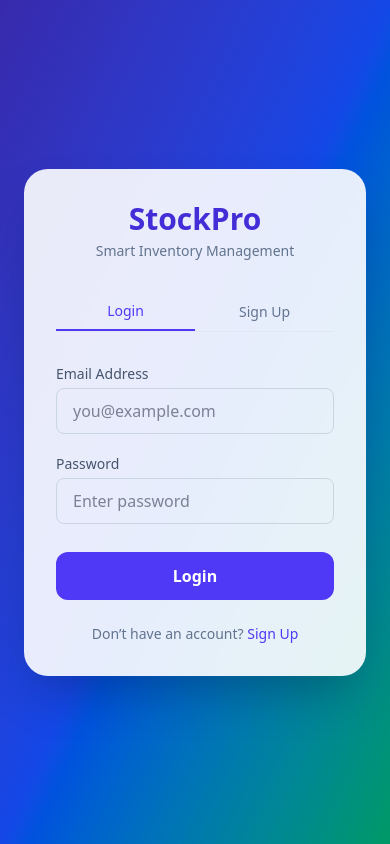
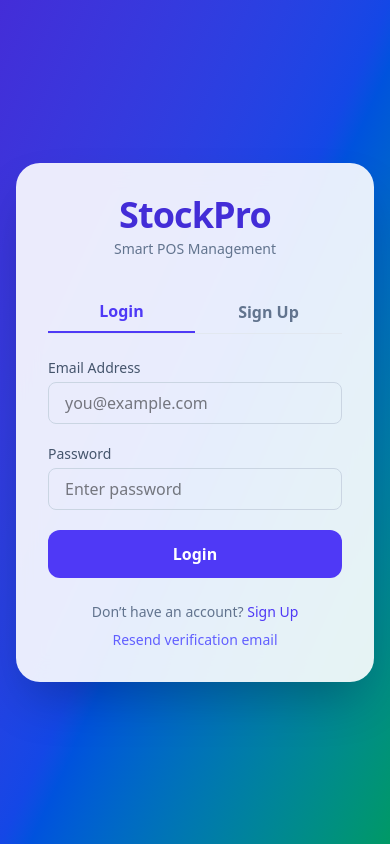
Before and after one commit to Ayray23/stockpro, a React (Vite) app: page /auth in a window 390 px wide. Built offline with nearby package versions, Linux system fonts and the light colour scheme; no server answers.

Commit message:
Login + Signup page with Email Verification  * - Auto-assign first user as Admin  * - Prevents unverified login

```diff
--- a/src/pages/uthPage.jsx
+++ b/src/pages/uthPage.jsx
@@ -1,13 +1,21 @@
-// src/pages/authPage.jsx
 import React, { useState } from "react";
 import {
   signInWithEmailAndPassword,
   createUserWithEmailAndPassword,
+  sendEmailVerification,
+  signOut,
 } from "firebase/auth";
 import { auth, db } from "../firebase";
 import { doc, setDoc, getDoc, getDocs, collection } from "firebase/firestore";
 import { useNavigate } from "react-router-dom";
 import { toast } from "react-toastify";
+
+/**
+ * AuthPage.jsx
+ * - Login + Signup page with Email Verification
+ * - Auto-assign first user as Admin
+ * - Prevents unverified login
+ */
 
 export default function AuthPage() {
   const [mode, setMode] = useState("login"); // 'login' | 'signup'
@@ -17,50 +25,70 @@ export default function AuthPage() {
   const [loading, setLoading] = useState(false);
   const navigate = useNavigate();
 
-  // Handle login/signup
   const handleSubmit = async (e) => {
     e.preventDefault();
     setLoading(true);
 
     try {
       if (mode === "signup") {
+        // 🟢 Signup Logic
         if (password !== confirm) {
           toast.error("Passwords do not match");
-          setLoading(false);
-          return;
+          return setLoading(false);
         }
 
-        // Create user
+        // Create user account
         const userCred = await createUserWithEmailAndPassword(auth, email, password);
         const user = userCred.user;
 
-        // Determine role — first user becomes admin
-        const usersSnap = await getDocs(collection(db, "users"));
-        const role = usersSnap.empty ? "admin" : "staff";
+        // Send verification email
+        await sendEmailVerification(user);
+        toast.info("📩 Verification email sent. Please check your inbox.");
 
+        // Determine role (first user = admin)
+        const allUsers = await getDocs(collection(db, "users"));
+        const role = allUsers.empty ? "admin" : "staff";
+
+        // Save profile
         await setDoc(doc(db, "users", user.uid), {
           uid: user.uid,
           email: user.email,
           role,
+          verified: false,
           createdAt: new Date().toISOString(),
         });
 
-        toast.success(`🎉 Account created successfully as ${role}`);
-        navigate(role === "admin" ? "/adminDashboard" : "/salesDashboard");
+        // Sign out immediately after signup to force verification
+        await signOut(auth);
+        toast.success("🎉 Account created! Please verify your email before login.");
+
       } else {
-        // Login
+        // 🔵 Login Logic
         const userCred = await signInWithEmailAndPassword(auth, email, password);
         const user = userCred.user;
+
+        // Verify email
+        if (!user.emailVerified) {
+          toast.warn("⚠️ Please verify your email before logging in.");
+          await signOut(auth);
+          return;
+        }
+
+        // Fetch user profile
         const ref = doc(db, "users", user.uid);
         const snap = await getDoc(ref);
 
         if (!snap.exists()) {
-          toast.error("Account not found in database");
+          toast.error("User profile not found in database");
+          await signOut(auth);
           return;
         }
 
         const data = snap.data();
-        toast.success(`👋 Welcome back, ${data.role === "admin" ? "Admin" : "Staff"}`);
+
+        toast.success(
+          `👋 Welcome back, ${data.role === "admin" ? "Admin" : "Staff"}`
+        );
         navigate(data.role === "admin" ? "/adminDashboard" : "/salesDashboard");
       }
     } catch (err) {
@@ -71,36 +99,36 @@ export default function AuthPage() {
     }
   };
 
+  const handleResendVerification = async () => {
+    if (auth.currentUser && !auth.currentUser.emailVerified) {
+      await sendEmailVerification(auth.currentUser);
+      toast.info("📨 Verification email resent!");
+    } else {
+      toast.warn("Please log in first to resend verification.");
+    }
+  };
+
   return (
-    <div className="min-h-screen flex flex-col lg:flex-row bg-gradient-to-br from-indigo-800 via-blue-700 to-emerald-600 text-slate-900">
-      {/* Left branding panel */}
-      <div className="hidden lg:flex flex-col justify-center items-start p-16 text-white w-1/2">
-        <h1 className="text-5xl font-extrabold mb-6 leading-tight">
-          Manage Your <span className="text-emerald-300">Stock</span> Smarter
+    <div className="min-h-screen flex items-center justify-center bg-gradient-to-br from-indigo-700 via-blue-700 to-emerald-600 p-4">
+      <div className="w-full max-w-md bg-white/90 backdrop-blur-md rounded-3xl shadow-2xl p-8">
+        {/* Header */}
+        <div className="text-center mb-8">
+          <h1 className="text-4xl font-extrabold text-indigo-700 tracking-tight">
+            StockPro
           </h1>
-        <p className="text-lg text-slate-200 max-w-md">
-          StockPro helps businesses track inventory, monitor sales, and manage staff effortlessly — all from a single dashboard.
-        </p>
+          <p className="text-sm text-slate-500 mt-1">Smart POS Management</p>
         </div>
 
-      {/* Auth card */}
-      <div className="flex flex-1 items-center justify-center p-6">
-        <div className="w-full max-w-md bg-white/90 backdrop-blur-xl rounded-3xl shadow-2xl p-8 transition-all">
-          <div className="text-center mb-8">
-            <h1 className="text-3xl font-bold text-indigo-700">StockPro</h1>
-            <p className="text-sm text-slate-500 mt-1">Smart Inventory Management</p>
-          </div>
-
-          {/* Mode Tabs */}
-          <div className="flex justify-center mb-8 border-b border-slate-200">
+        {/* Tabs */}
+        <div className="flex justify-center mb-6 border-b border-slate-200">
           {["login", "signup"].map((tab) => (
             <button
               key={tab}
               onClick={() => setMode(tab)}
-                className={`flex-1 py-2 font-medium text-sm transition-all duration-300 ${
+              className={`flex-1 py-2 font-semibold transition-all ${
                 mode === tab
                   ? "text-indigo-600 border-b-2 border-indigo-600"
-                    : "text-slate-500 hover:text-indigo-600"
+                  : "text-slate-500 hover:text-slate-700"
               }`}
             >
               {tab === "login" ? "Login" : "Sign Up"}
@@ -116,7 +144,7 @@ export default function AuthPage() {
             </label>
             <input
               type="email"
-                className="mt-1 w-full px-4 py-2.5 rounded-lg border border-slate-300 focus:ring-2 focus:ring-indigo-500 focus:outline-none transition"
+              className="mt-1 w-full px-4 py-2 rounded-lg border border-slate-300 focus:ring-2 focus:ring-indigo-500 focus:outline-none"
               value={email}
               onChange={(e) => setEmail(e.target.value)}
               placeholder="you@example.com"
@@ -130,7 +158,7 @@ export default function AuthPage() {
             </label>
             <input
               type="password"
-                className="mt-1 w-full px-4 py-2.5 rounded-lg border border-slate-300 focus:ring-2 focus:ring-indigo-500 focus:outline-none transition"
+              className="mt-1 w-full px-4 py-2 rounded-lg border border-slate-300 focus:ring-2 focus:ring-indigo-500 focus:outline-none"
               value={password}
               onChange={(e) => setPassword(e.target.value)}
               placeholder="Enter password"
@@ -145,7 +173,7 @@ export default function AuthPage() {
               </label>
               <input
                 type="password"
-                  className="mt-1 w-full px-4 py-2.5 rounded-lg border border-slate-300 focus:ring-2 focus:ring-indigo-500 focus:outline-none transition"
+                className="mt-1 w-full px-4 py-2 rounded-lg border border-slate-300 focus:ring-2 focus:ring-indigo-500 focus:outline-none"
                 value={confirm}
                 onChange={(e) => setConfirm(e.target.value)}
                 placeholder="Confirm password"
@@ -157,7 +185,7 @@ export default function AuthPage() {
           <button
             type="submit"
             disabled={loading}
-              className="w-full py-3 mt-2 rounded-xl bg-indigo-600 text-white font-semibold hover:bg-indigo-700 transition-all duration-200 disabled:opacity-60"
+            className="w-full py-3 rounded-xl bg-indigo-600 text-white font-semibold hover:bg-indigo-700 transition disabled:opacity-50"
           >
             {loading
               ? mode === "login"
@@ -169,10 +197,11 @@ export default function AuthPage() {
           </button>
         </form>
 
-          {/* Footer Switch */}
-          <p className="text-sm text-center text-slate-500 mt-6">
+        {/* Footer */}
+        <div className="text-sm text-center text-slate-500 mt-6 space-y-2">
           {mode === "login" ? (
             <>
+              <p>
                 Don’t have an account?{" "}
                 <button
                   type="button"
@@ -181,10 +210,17 @@ export default function AuthPage() {
                 >
                   Sign Up
                 </button>
+              </p>
+              <button
+                onClick={handleResendVerification}
+                className="text-indigo-500 font-medium hover:underline"
+              >
+                Resend verification email
+              </button>
             </>
           ) : (
-              <>
-                Already have an account?{" "}
+            <p>
+              Already registered?{" "}
               <button
                 type="button"
                 className="text-indigo-600 font-medium hover:underline"
@@ -192,9 +228,8 @@ export default function AuthPage() {
               >
                 Login
               </button>
-              </>
+            </p>
           )}
-          </p>
         </div>
       </div>
     </div>
```
Lines whose indentation alone changed are shown as unchanged.
